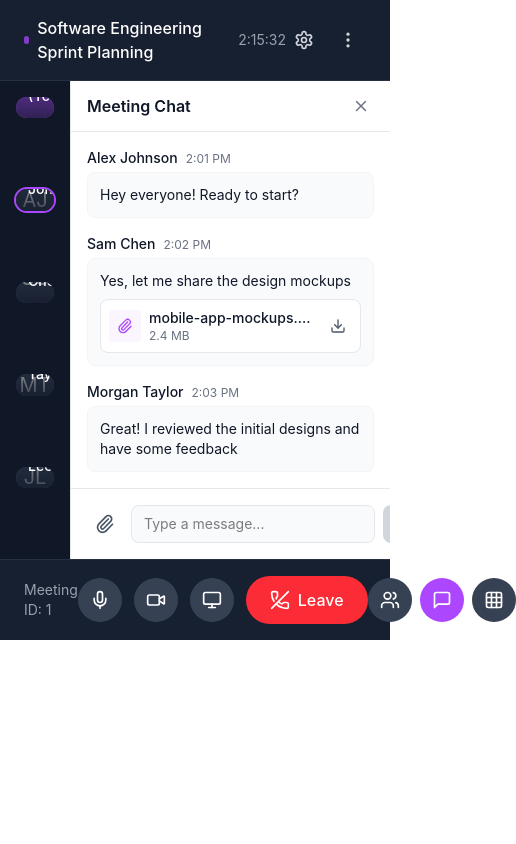
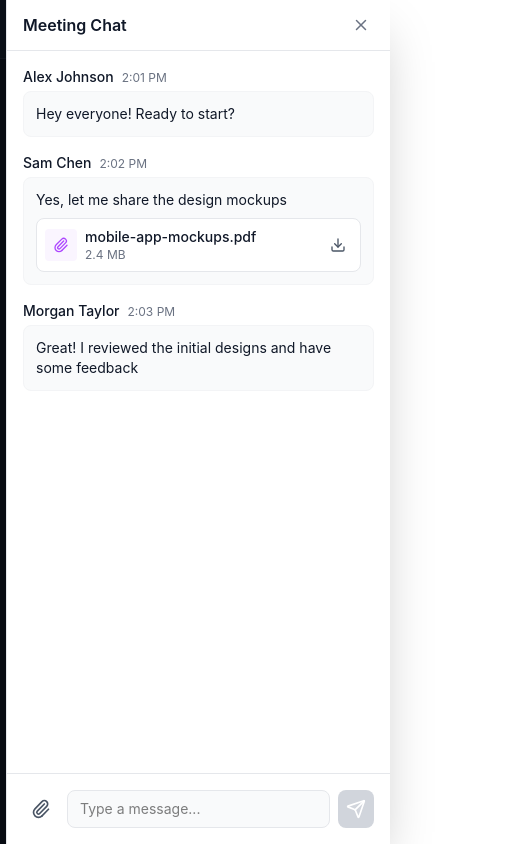
Before and after one commit to NgocTunk23/uniplatform, a React (Vite) app in the folder frontend/: page /meetings/1 in a window 390 px wide. Shown: the top 844 px of the page, 516 px wide, since content can reach past the window. Built offline with nearby package versions, Linux system fonts and the light colour scheme.

Commit message:
push giao diện 2

```diff
--- a/frontend/src/app/components/MeetingRoom.tsx
+++ b/frontend/src/app/components/MeetingRoom.tsx
@@ -16,7 +16,8 @@ import {
   Download,
   Send,
   Grid3x3,
-  Maximize2
+  Maximize2,
+  Bot
 } from 'lucide-react';
 
 interface Participant {
@@ -131,33 +132,38 @@ export function MeetingRoom() {
   return (
     <div className="flex flex-col h-full bg-gray-900">
       {/* Top Bar */}
-      <div className="flex items-center justify-between px-6 py-4 bg-gray-800/50 border-b border-gray-700/50">
-        <div className="flex items-center gap-4">
-          <div className="flex items-center gap-2">
-            <div className="w-2 h-2 rounded-full bg-purple-500 animate-pulse" />
-            <span className="text-white font-medium">Software Engineering Sprint Planning</span>
+      <div className="flex items-center justify-between px-3 md:px-6 py-3 md:py-4 bg-gray-800/50 border-b border-gray-700/50">
+        <div className="flex items-center gap-2 md:gap-4 min-w-0 flex-1">
+          <div className="flex items-center gap-2 min-w-0">
+            <div className="w-2 h-2 rounded-full bg-purple-500 animate-pulse flex-shrink-0" />
+            <span className="text-white font-medium text-sm md:text-base truncate">Software Engineering Sprint Planning</span>
           </div>
-          <span className="text-gray-400 text-sm">2:15:32</span>
+          <span className="text-gray-400 text-xs md:text-sm hidden sm:block">2:15:32</span>
         </div>
-        <div className="flex items-center gap-2">
+        <div className="flex items-center gap-1 md:gap-2 flex-shrink-0">
+          {/* AI Recording Indicator */}
+          <div className="flex items-center gap-1.5 px-2 md:px-3 py-1.5 bg-purple-500/20 border border-purple-500/30 rounded-lg">
+            <Bot size={16} className="text-purple-400 animate-pulse" />
+            <span className="text-purple-300 text-xs hidden md:inline">AI Recording</span>
+          </div>
           <button className="p-2 hover:bg-gray-700 rounded-lg transition-colors text-gray-300">
-            <Settings size={20} />
+            <Settings size={18} className="md:w-5 md:h-5" />
           </button>
           <button className="p-2 hover:bg-gray-700 rounded-lg transition-colors text-gray-300">
-            <MoreVertical size={20} />
+            <MoreVertical size={18} className="md:w-5 md:h-5" />
           </button>
         </div>
       </div>
 
       {/* Main Content */}
-      <div className="flex-1 flex overflow-hidden">
+      <div className="flex-1 flex overflow-hidden relative">
         {/* Video Grid */}
-        <div className="flex-1 p-4 overflow-y-auto">
-          <div className="grid grid-cols-1 md:grid-cols-2 lg:grid-cols-3 gap-4 h-full">
+        <div className="flex-1 p-2 md:p-4 overflow-y-auto">
+          <div className="grid grid-cols-1 sm:grid-cols-2 lg:grid-cols-3 gap-2 md:gap-4 max-w-full">
             {mockParticipants.map((participant) => (
               <div
                 key={participant.id}
-                className={`relative bg-gray-800 rounded-xl overflow-hidden aspect-video ${
+                className={`relative bg-gray-800 rounded-lg md:rounded-xl overflow-hidden aspect-video w-full ${
                   participant.isSpeaking ? 'ring-2 ring-purple-500' : ''
                 }`}
               >
@@ -165,13 +171,13 @@ export function MeetingRoom() {
                   <div className="w-full h-full bg-gradient-to-br from-purple-900/20 to-gray-800 flex items-center justify-center">
                     {participant.id === '1' ? (
                       <div className="text-center">
-                        <div className="w-24 h-24 rounded-full bg-purple-500 flex items-center justify-center text-white text-2xl mb-2">
+                        <div className="w-16 h-16 md:w-24 md:h-24 rounded-full bg-purple-500 flex items-center justify-center text-white text-xl md:text-2xl mb-2">
                           {participant.initials}
                         </div>
-                        <p className="text-white text-sm">{participant.name}</p>
+                        <p className="text-white text-xs md:text-sm">{participant.name}</p>
                       </div>
                     ) : (
-                      <div className="w-20 h-20 rounded-full bg-gray-700 flex items-center justify-center text-white text-xl">
+                      <div className="w-14 h-14 md:w-20 md:h-20 rounded-full bg-gray-700 flex items-center justify-center text-white text-lg md:text-xl">
                         {participant.initials}
                       </div>
                     )}
@@ -179,26 +185,26 @@ export function MeetingRoom() {
                 ) : (
                   <div className="w-full h-full bg-gray-800 flex items-center justify-center">
                     <div className="text-center">
-                      <div className="w-20 h-20 rounded-full bg-gray-700 flex items-center justify-center text-white text-xl mb-2">
+                      <div className="w-14 h-14 md:w-20 md:h-20 rounded-full bg-gray-700 flex items-center justify-center text-white text-lg md:text-xl mb-2">
                         {participant.initials}
                       </div>
-                      <p className="text-gray-400 text-sm">{participant.name}</p>
+                      <p className="text-gray-400 text-xs md:text-sm">{participant.name}</p>
                     </div>
                   </div>
                 )}
 
                 {/* Participant Info Overlay */}
-                <div className="absolute bottom-0 left-0 right-0 bg-gradient-to-t from-gray-900/80 to-transparent p-3">
+                <div className="absolute bottom-0 left-0 right-0 bg-gradient-to-t from-gray-900/90 to-transparent p-2 md:p-3">
                   <div className="flex items-center justify-between">
-                    <span className="text-white text-sm font-medium">{participant.name}</span>
-                    <div className="flex items-center gap-2">
+                    <span className="text-white text-xs md:text-sm font-medium truncate pr-2">{participant.name}</span>
+                    <div className="flex items-center gap-1 md:gap-2 flex-shrink-0">
                       {participant.isAudioMuted ? (
                         <div className="p-1 bg-red-500 rounded">
-                          <MicOff size={14} className="text-white" />
+                          <MicOff size={12} className="text-white md:w-3.5 md:h-3.5" />
                         </div>
                       ) : (
                         <div className={`p-1 ${participant.isSpeaking ? 'bg-purple-500' : 'bg-gray-700'} rounded`}>
-                          <Mic size={14} className="text-white" />
+                          <Mic size={12} className="text-white md:w-3.5 md:h-3.5" />
                         </div>
                       )}
                     </div>
@@ -209,9 +215,17 @@ export function MeetingRoom() {
           </div>
         </div>
 
-        {/* Right Sidebar - Chat */}
+        {/* Right Sidebar - Chat (Overlay on mobile, sidebar on desktop) */}
         {showChat && (
-          <div className="w-80 bg-white border-l border-gray-200 flex flex-col">
+          <>
+            {/* Backdrop for mobile */}
+            <div
+              className="fixed inset-0 bg-black/50 z-40 md:hidden"
+              onClick={() => setShowChat(false)}
+            />
+
+            {/* Chat Panel */}
+            <div className="fixed md:relative right-0 top-0 bottom-0 w-full max-w-sm md:w-80 bg-white border-l border-gray-200 flex flex-col z-50 shadow-2xl md:shadow-none">
               <div className="flex items-center justify-between px-4 py-3 border-b border-gray-200">
                 <h3 className="font-semibold text-gray-900">Meeting Chat</h3>
                 <button
@@ -262,7 +276,7 @@ export function MeetingRoom() {
                   />
                   <button
                     onClick={() => fileInputRef.current?.click()}
-                  className="p-2 hover:bg-gray-100 rounded-lg transition-colors"
+                    className="p-2 hover:bg-gray-100 rounded-lg transition-colors flex-shrink-0"
                   >
                     <Paperclip size={20} className="text-gray-600" />
                   </button>
@@ -272,23 +286,32 @@ export function MeetingRoom() {
                     onChange={(e) => setNewMessage(e.target.value)}
                     onKeyPress={(e) => e.key === 'Enter' && handleSendMessage()}
                     placeholder="Type a message..."
-                  className="flex-1 px-3 py-2 bg-gray-50 border border-gray-200 rounded-lg text-sm focus:outline-none focus:ring-2 focus:ring-purple-500 focus:border-transparent"
+                    className="flex-1 px-3 py-2 bg-gray-50 border border-gray-200 rounded-lg text-sm focus:outline-none focus:ring-2 focus:ring-purple-500 focus:border-transparent min-w-0"
                   />
                   <button
                     onClick={handleSendMessage}
                     disabled={!newMessage.trim()}
-                  className="p-2 bg-purple-500 hover:bg-purple-600 disabled:bg-gray-300 disabled:cursor-not-allowed text-white rounded-lg transition-colors"
+                    className="p-2 bg-purple-500 hover:bg-purple-600 disabled:bg-gray-300 disabled:cursor-not-allowed text-white rounded-lg transition-colors flex-shrink-0"
                   >
                     <Send size={20} />
                   </button>
                 </div>
               </div>
             </div>
+          </>
         )}
 
+        {/* Participants Panel (Overlay on mobile, sidebar on desktop) */}
+        {showParticipants && (
+          <>
+            {/* Backdrop for mobile */}
+            <div
+              className="fixed inset-0 bg-black/50 z-40 md:hidden"
+              onClick={() => setShowParticipants(false)}
+            />
+
             {/* Participants Panel */}
-        {showParticipants && (
-          <div className="w-64 bg-white border-l border-gray-200 flex flex-col">
+            <div className="fixed md:relative right-0 top-0 bottom-0 w-full max-w-xs md:w-64 bg-white border-l border-gray-200 flex flex-col z-50 shadow-2xl md:shadow-none">
               <div className="flex items-center justify-between px-4 py-3 border-b border-gray-200">
                 <h3 className="font-semibold text-gray-900">Participants ({mockParticipants.length})</h3>
                 <button
@@ -304,13 +327,13 @@ export function MeetingRoom() {
                     key={participant.id}
                     className="flex items-center gap-3 p-2 hover:bg-gray-50 rounded-lg transition-colors"
                   >
-                  <div className="w-8 h-8 rounded-full bg-purple-100 flex items-center justify-center text-purple-700 text-xs font-semibold">
+                    <div className="w-8 h-8 rounded-full bg-purple-100 flex items-center justify-center text-purple-700 text-xs font-semibold flex-shrink-0">
                       {participant.initials}
                     </div>
                     <div className="flex-1 min-w-0">
                       <p className="text-sm font-medium text-gray-900 truncate">{participant.name}</p>
                     </div>
-                  <div className="flex gap-1">
+                    <div className="flex gap-1 flex-shrink-0">
                       {participant.isAudioMuted ? (
                         <MicOff size={14} className="text-red-500" />
                       ) : (
@@ -322,78 +345,79 @@ export function MeetingRoom() {
                 ))}
               </div>
             </div>
+          </>
         )}
       </div>
 
       {/* Bottom Control Bar */}
-      <div className="flex items-center justify-between px-6 py-4 bg-gray-800/50 border-t border-gray-700/50">
-        <div className="flex items-center gap-2">
+      <div className="flex items-center justify-between px-2 md:px-6 py-3 md:py-4 bg-gray-800/50 border-t border-gray-700/50">
+        <div className="hidden md:flex items-center gap-2">
           <span className="text-gray-400 text-sm">Meeting ID: {meetingId}</span>
         </div>
 
         {/* Center Controls */}
-        <div className="flex items-center gap-3">
+        <div className="flex items-center gap-1.5 md:gap-3 mx-auto md:mx-0">
           <button
             onClick={() => setIsMicOn(!isMicOn)}
-            className={`p-3 rounded-full transition-colors ${
+            className={`p-2.5 md:p-3 rounded-full transition-colors ${
               isMicOn ? 'bg-gray-700 hover:bg-gray-600' : 'bg-red-500 hover:bg-red-600'
             }`}
           >
             {isMicOn ? (
-              <Mic size={20} className="text-white" />
+              <Mic size={18} className="text-white md:w-5 md:h-5" />
             ) : (
-              <MicOff size={20} className="text-white" />
+              <MicOff size={18} className="text-white md:w-5 md:h-5" />
             )}
           </button>
 
           <button
             onClick={() => setIsVideoOn(!isVideoOn)}
-            className={`p-3 rounded-full transition-colors ${
+            className={`p-2.5 md:p-3 rounded-full transition-colors ${
               isVideoOn ? 'bg-gray-700 hover:bg-gray-600' : 'bg-red-500 hover:bg-red-600'
             }`}
           >
             {isVideoOn ? (
-              <Video size={20} className="text-white" />
+              <Video size={18} className="text-white md:w-5 md:h-5" />
             ) : (
-              <VideoOff size={20} className="text-white" />
+              <VideoOff size={18} className="text-white md:w-5 md:h-5" />
             )}
           </button>
 
-          <button className="p-3 bg-gray-700 hover:bg-gray-600 rounded-full transition-colors">
-            <Monitor size={20} className="text-white" />
+          <button className="p-2.5 md:p-3 bg-gray-700 hover:bg-gray-600 rounded-full transition-colors hidden sm:block">
+            <Monitor size={18} className="text-white md:w-5 md:h-5" />
           </button>
 
           <button
             onClick={handleLeaveMeeting}
-            className="px-6 py-3 bg-red-500 hover:bg-red-600 rounded-full transition-colors flex items-center gap-2"
+            className="px-4 md:px-6 py-2.5 md:py-3 bg-red-500 hover:bg-red-600 rounded-full transition-colors flex items-center gap-1.5 md:gap-2"
           >
-            <PhoneOff size={20} className="text-white" />
-            <span className="text-white font-medium">Leave</span>
+            <PhoneOff size={18} className="text-white md:w-5 md:h-5" />
+            <span className="text-white font-medium text-sm md:text-base">Leave</span>
           </button>
         </div>
 
         {/* Right Controls */}
-        <div className="flex items-center gap-2">
+        <div className="flex items-center gap-1 md:gap-2">
           <button
             onClick={() => setShowParticipants(!showParticipants)}
-            className={`p-3 rounded-full transition-colors ${
+            className={`p-2.5 md:p-3 rounded-full transition-colors ${
               showParticipants ? 'bg-purple-500' : 'bg-gray-700 hover:bg-gray-600'
             }`}
           >
-            <Users size={20} className="text-white" />
+            <Users size={18} className="text-white md:w-5 md:h-5" />
           </button>
 
           <button
             onClick={() => setShowChat(!showChat)}
-            className={`p-3 rounded-full transition-colors ${
+            className={`p-2.5 md:p-3 rounded-full transition-colors ${
               showChat ? 'bg-purple-500' : 'bg-gray-700 hover:bg-gray-600'
             }`}
           >
-            <MessageSquare size={20} className="text-white" />
+            <MessageSquare size={18} className="text-white md:w-5 md:h-5" />
           </button>
 
-          <button className="p-3 bg-gray-700 hover:bg-gray-600 rounded-full transition-colors">
-            <Grid3x3 size={20} className="text-white" />
+          <button className="p-2.5 md:p-3 bg-gray-700 hover:bg-gray-600 rounded-full transition-colors hidden sm:block">
+            <Grid3x3 size={18} className="text-white md:w-5 md:h-5" />
           </button>
         </div>
       </div>
```
Lines whose indentation alone changed are shown as unchanged.
